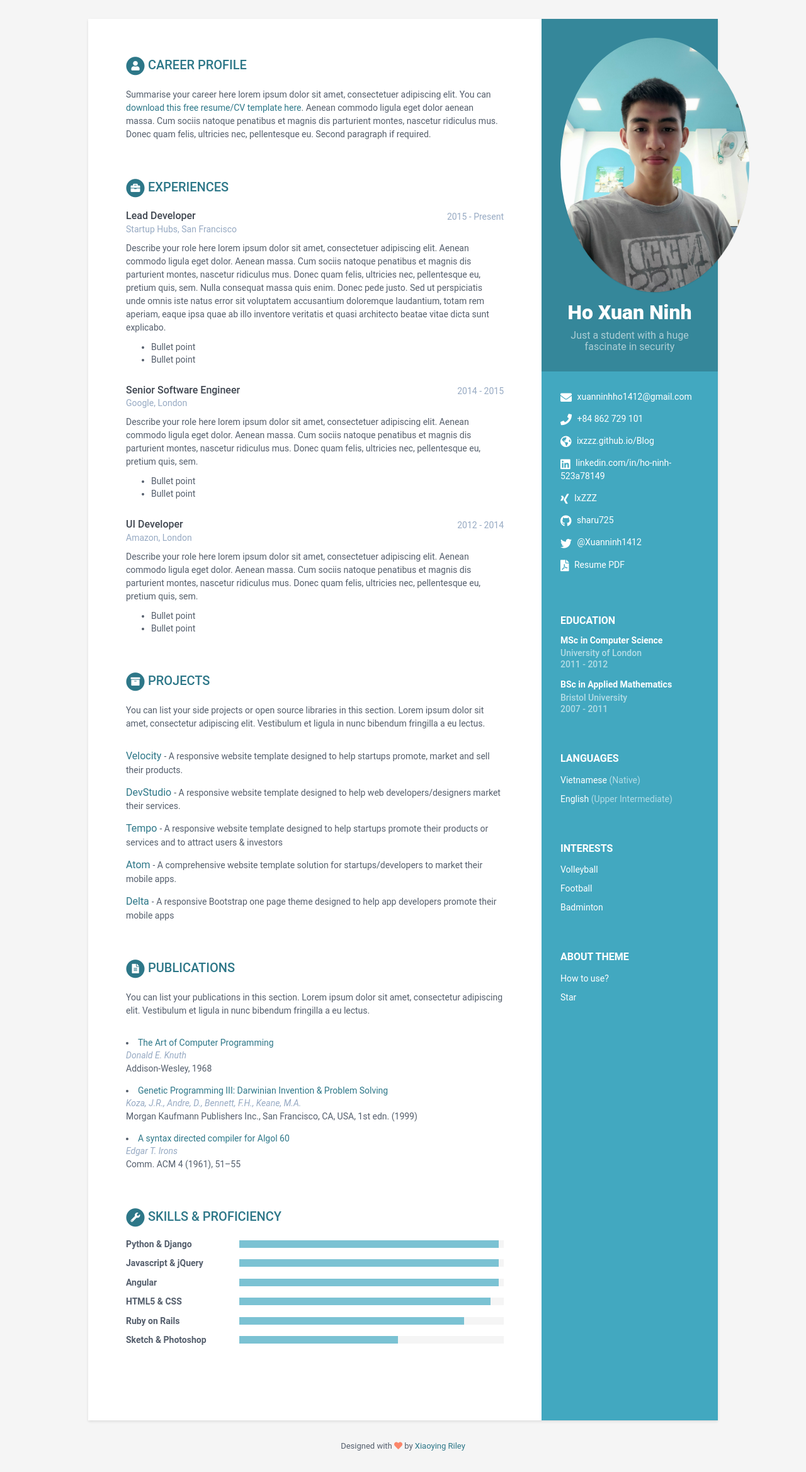
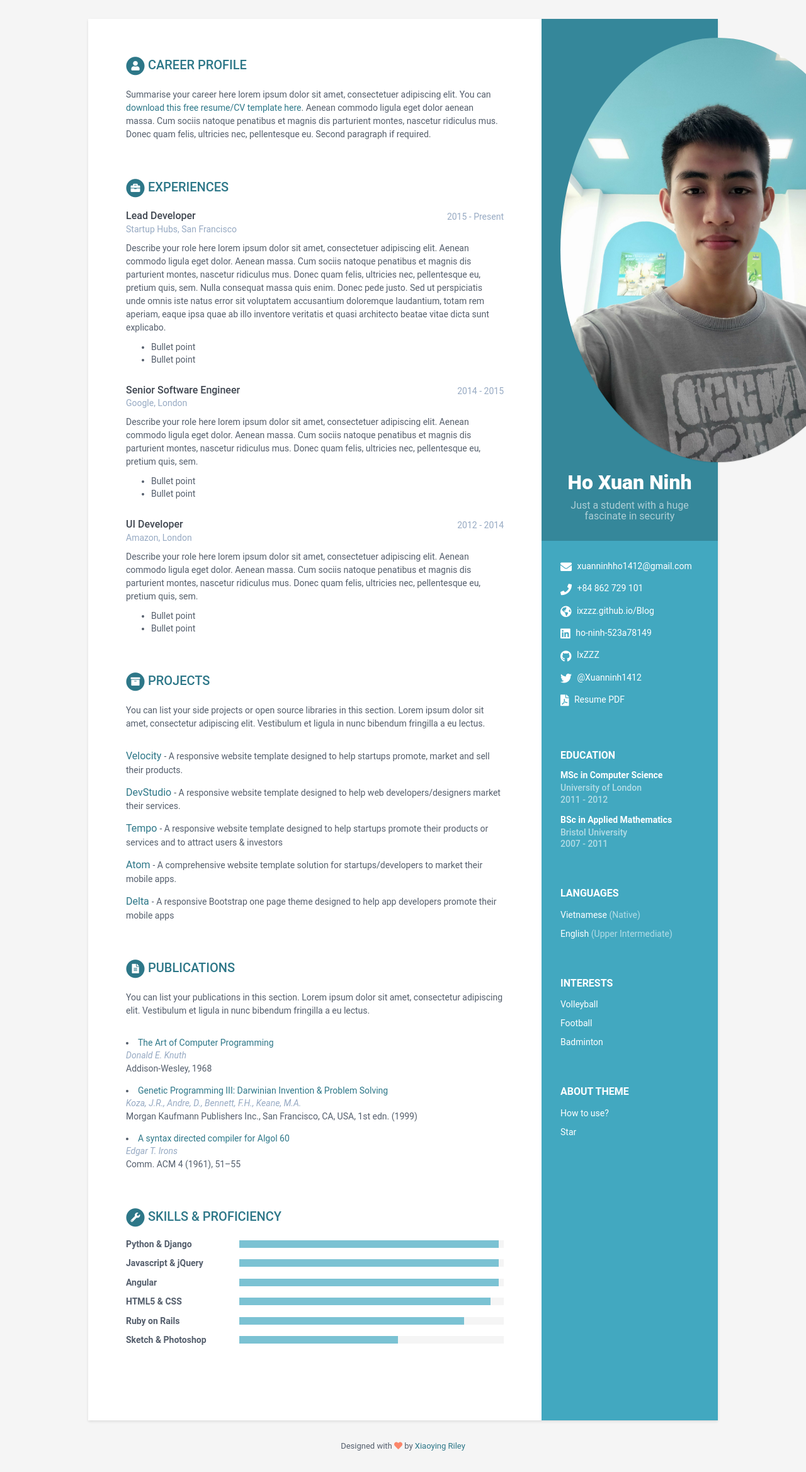
Before and after one commit to IxZZZ/CV, a Jekyll site: the page built from index.html, in a window 1280 px wide. Shown: the whole page at 63% size. Built offline with Jekyll 4.4.1, drawn with Linux system fonts in a browser that asks for light colours.

Commit message:
edi img profile

```diff
--- a/_data/data.yml
+++ b/_data/data.yml
@@ -15,9 +15,9 @@ sidebar:
     email: xuanninhho1412@gmail.com
     phone: +84 862 729 101
     website: ixzzz.github.io/Blog #do not add http://
-    linkedin: linkedin.com/in/ho-ninh-523a78149
-    xing: IxZZZ
-    github: sharu725
+    linkedin: ho-ninh-523a78149
+    xing:
+    github: IxZZZ
     telegram: # add your nickname without '@' sign
     gitlab:
     bitbucket:
--- a/_sass/_base.scss
+++ b/_sass/_base.scss
@@ -73,7 +73,7 @@ p {
 
     .avatar {
         //used for profile image
-        max-width: 300px;
+        max-width: 500px;
         margin-bottom: 15px;
         border: 0px solid #fff;
         border-radius: 100%;
```
